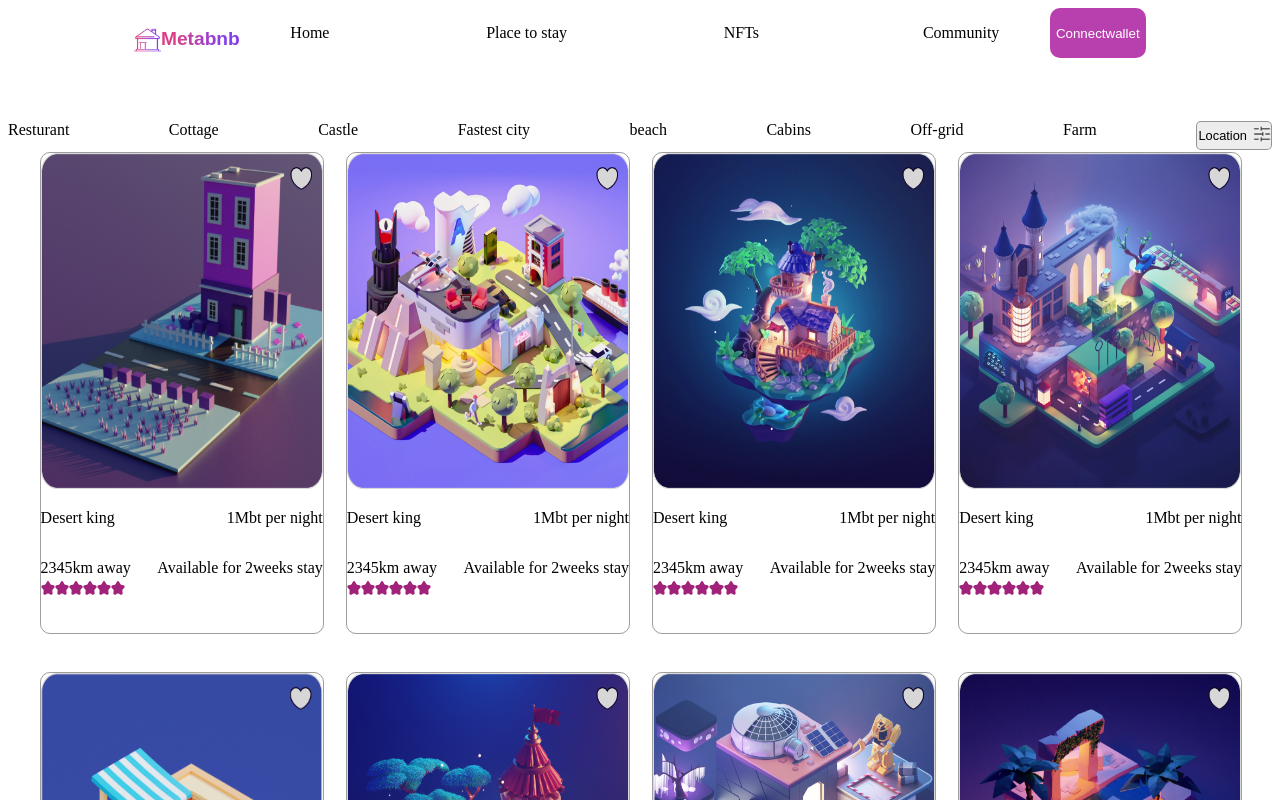
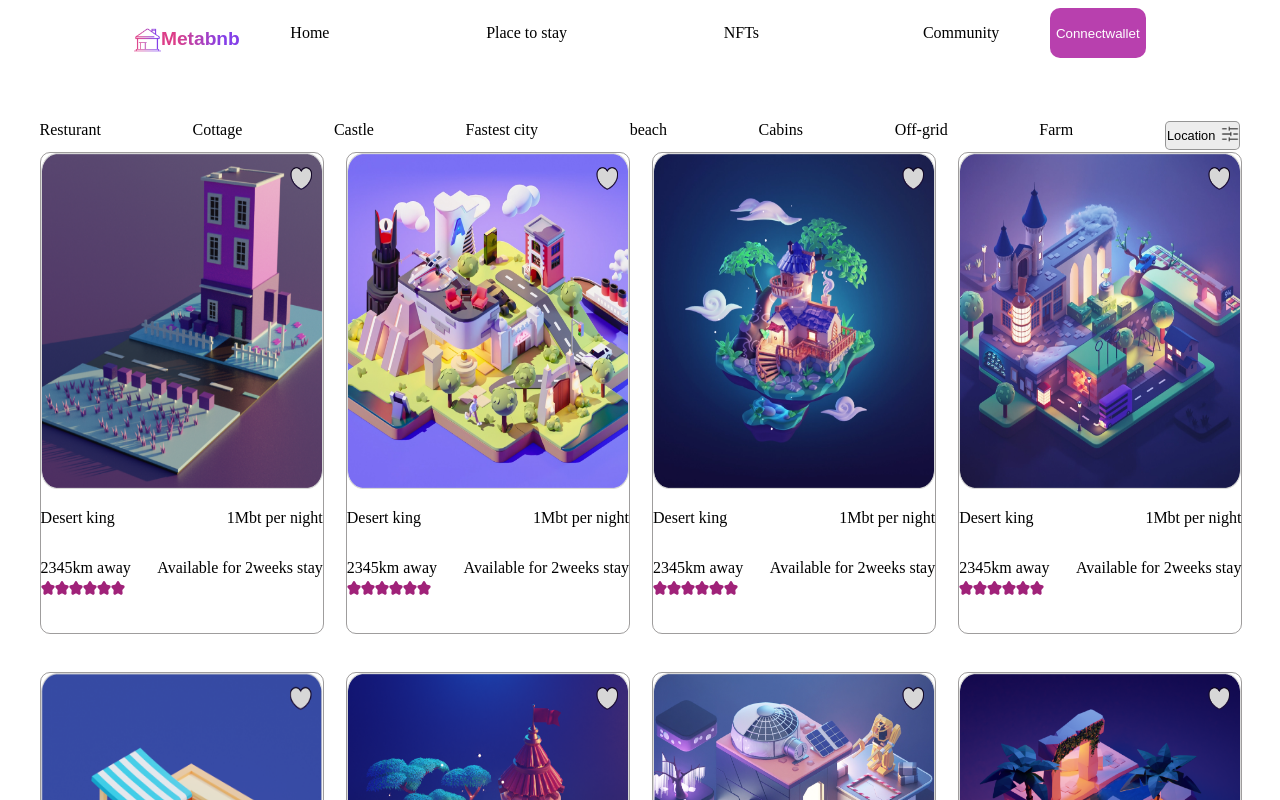
Before and after one commit to Goodness5/cryptopage, a React (Create React App) app: page /placetostay in a window 1280 px wide. Shown: the top 800 px of the page. Built offline with nearby package versions, Linux system fonts and the light colour scheme.

Commit message:
adjusted

```diff
--- a/src/home.css
+++ b/src/home.css
@@ -410,7 +410,7 @@ a{
     flex-direction: row;
     /* background-color: red; */
     justify-content: space-between;
-    width: 30%;
+    width: 60%;
     /* margin: 0 auto; */
     float: left;
 }
--- a/src/place.css
+++ b/src/place.css
@@ -46,7 +46,7 @@
     justify-content: space-between;
     margin-bottom: 2%;
     margin-top: 6%;
-    width: 100%;
+    width: 95%;
     margin: 0 auto;
     /* background-color: red; */
     float: left;
@@ -367,6 +367,9 @@
         border-radius: 1px;
         border-width: 1px;
     }
+    .mycontent{
+        margin-bottom: 8em;
+    }
 }
 .footer{
     background-color: black;
```
